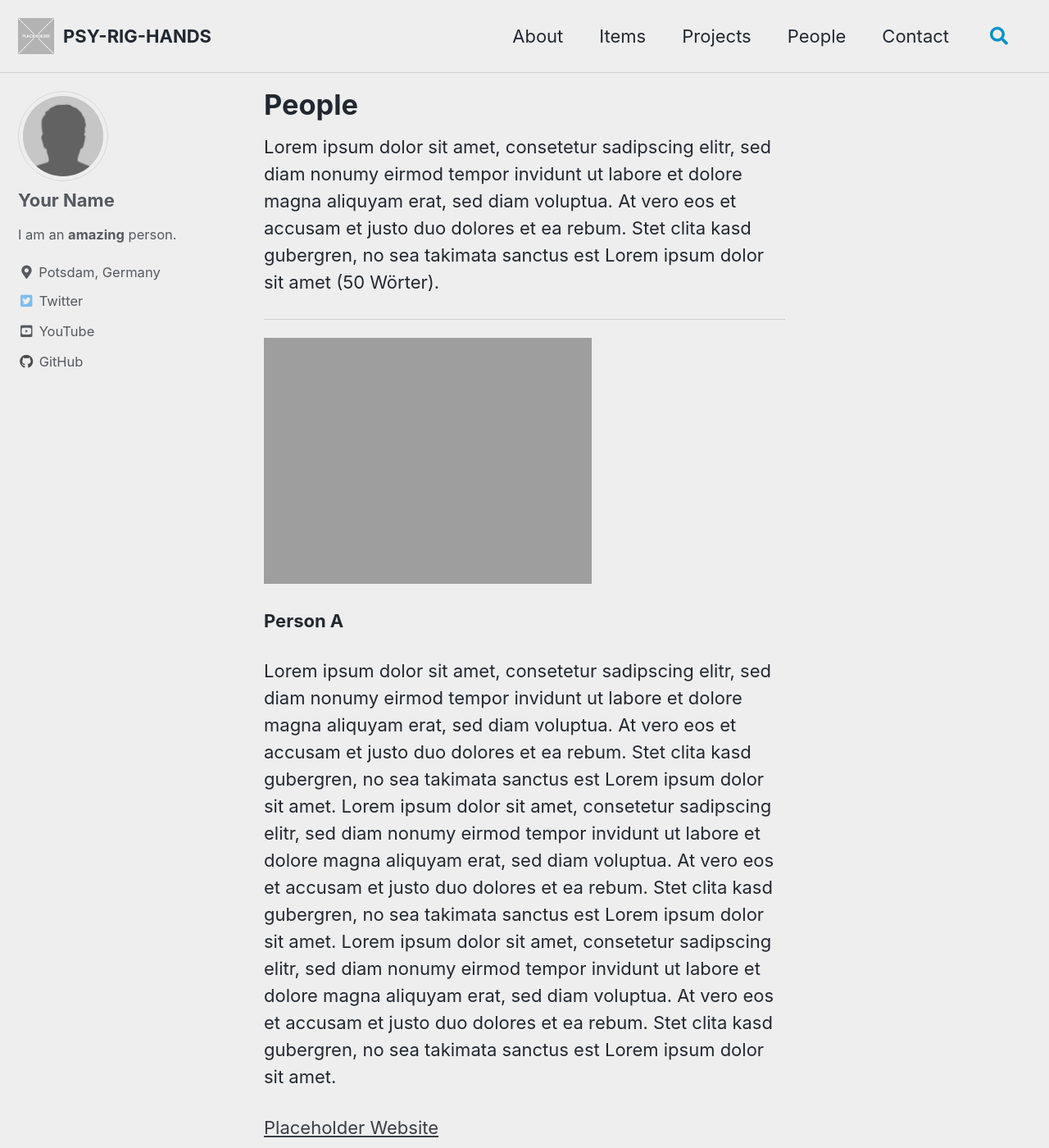
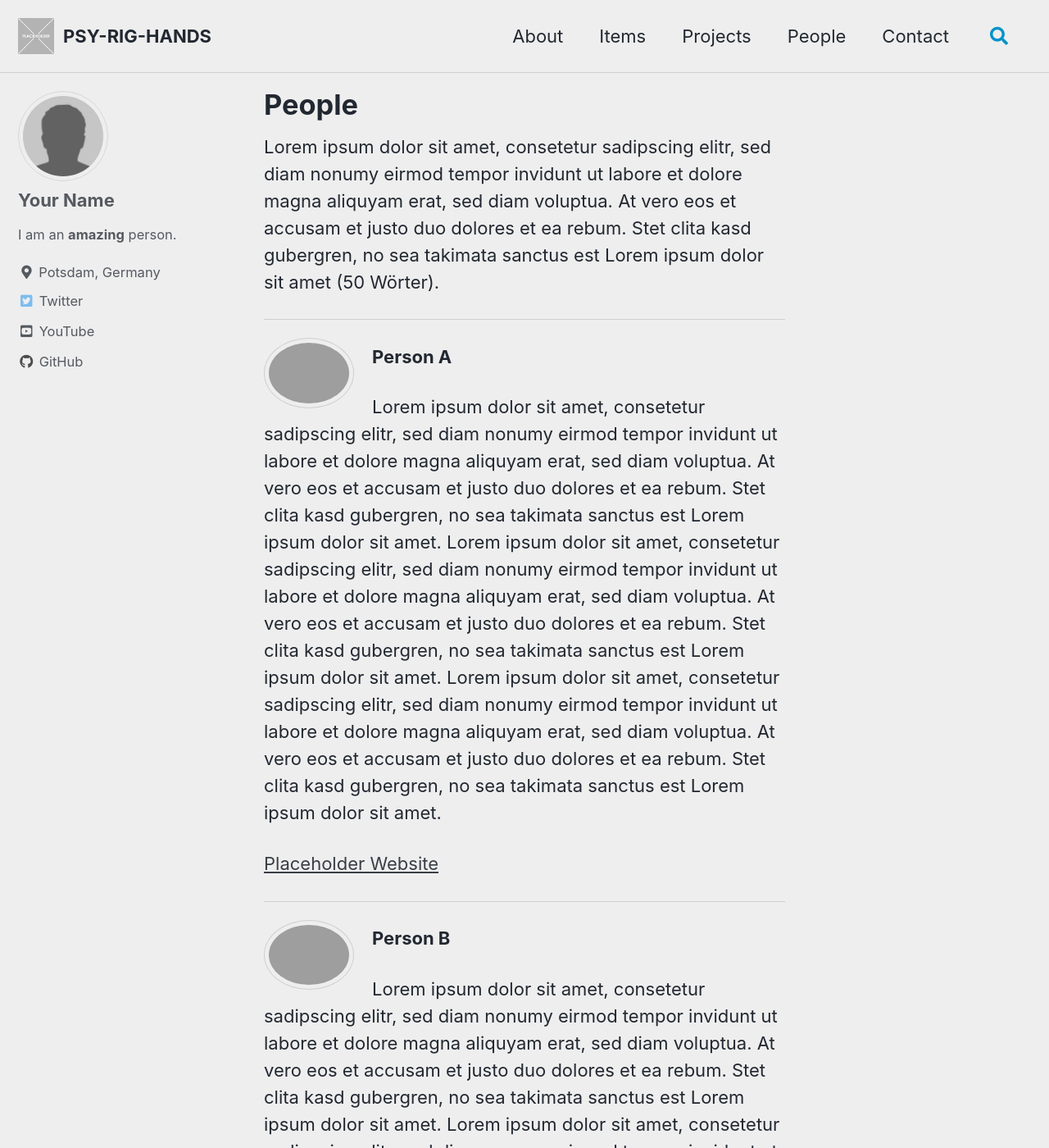
Before and after one commit to psyrig/psyrig.github.io, a Jekyll site: the page built from _pages/People.md, in a window 1280 px wide and 1400 px high. Shown: the whole window at 82% size. Built offline with Jekyll 4.4.1, drawn with Linux system fonts in a browser that asks for light colours; cached includes are drawn as plain includes.

Commit message:
Add CSS Circular Image

```diff
--- a/_sass/minimal-mistakes/_utilities.scss
+++ b/_sass/minimal-mistakes/_utilities.scss
@@ -150,6 +150,26 @@
   display: block;
   margin-left: auto;
   margin-right: auto;
+
+  @include breakpoint($small) {
+    float: left;
+    margin-right: 1em;
+  }
+}
+
+/* circular image align left */
+
+.circular-align-left {
+  display: block;
+  margin-left: auto;
+  margin-right: auto;
+  max-width: 110px;
+  border-radius: 50%;
+
+  @include breakpoint($large) {
+   padding: 5px;
+   border: 1px solid $border-color;
+  }
 
   @include breakpoint($small) {
     float: left;
```
